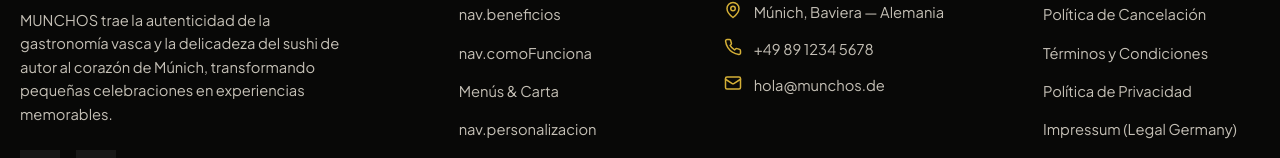
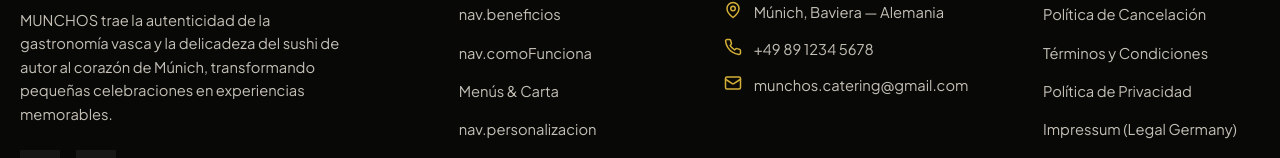
Before and after one commit to marijuanez/oskar.marijuan, a React (Vite) app in the folder Documents/MUNITXOS_PROYECT/munitxos-landing/: page / in a window 1280 px wide. Shown: the part 10064-10222 px from the top of the page. Built offline with nearby package versions, Linux system fonts and the light colour scheme; a web font is replaced by a local one.

Commit message:
Update all email references to munchos.catering@gmail.com

```diff
--- a/Documents/MUNITXOS_PROYECT/munitxos-landing/src/components/admin/AdminLogin.jsx
+++ b/Documents/MUNITXOS_PROYECT/munitxos-landing/src/components/admin/AdminLogin.jsx
@@ -44,7 +44,7 @@
             <input
               type="email"
               required
-              placeholder="propietario@munchos.de"
+              placeholder="munchos.catering@gmail.com"
               value={email}
               onChange={(e) => setEmail(e.target.value)}
             />
@@ -74,7 +74,7 @@
             <button
               type="button"
               className="btn btn-secondary btn-sm"
-              onClick={() => handleQuickLogin('owner@munchos.de', 'owner')}
+              onClick={() => handleQuickLogin('munchos.catering@gmail.com', 'owner')}
             >
               <ShieldCheck size={16} className="icon-cyan" />
               <span>Acceso Owner (Propietario)</span>
@@ -83,7 +83,7 @@
             <button
               type="button"
               className="btn btn-secondary btn-sm"
-              onClick={() => handleQuickLogin('staff@munchos.de', 'staff')}
+              onClick={() => handleQuickLogin('munchos.catering@gmail.com', 'staff')}
             >
               <User size={16} />
               <span>Acceso Staff (Personal)</span>
--- a/Documents/MUNITXOS_PROYECT/munitxos-landing/src/components/admin/UserManagement.jsx
+++ b/Documents/MUNITXOS_PROYECT/munitxos-landing/src/components/admin/UserManagement.jsx
@@ -77,7 +77,7 @@
             <input
               type="email"
               required
-              placeholder="marcos@munchos.de"
+              placeholder="munchos.catering@gmail.com"
               value={email}
               onChange={(e) => setEmail(e.target.value)}
             />
--- a/Documents/MUNITXOS_PROYECT/munitxos-landing/src/content/de.json
+++ b/Documents/MUNITXOS_PROYECT/munitxos-landing/src/content/de.json
@@ -327,7 +327,7 @@
     "contact": "Kontakt & Reservierung",
     "address": "München, Bayern — Deutschland",
     "phone": "+49 89 1234 5678",
-    "email": "hola@munchos.de",
+    "email": "munchos.catering@gmail.com",
     "copyright": "© 2026 MUNCHOS. Alle Rechte vorbehalten. Catering Boutique in München.",
     "admin": "Inhaber / Admin-Zugang"
   },
--- a/Documents/MUNITXOS_PROYECT/munitxos-landing/src/content/en.json
+++ b/Documents/MUNITXOS_PROYECT/munitxos-landing/src/content/en.json
@@ -327,7 +327,7 @@
     "contact": "Contact & Bookings",
     "address": "Munich, Bavaria — Germany",
     "phone": "+49 89 1234 5678",
-    "email": "hola@munchos.de",
+    "email": "munchos.catering@gmail.com",
     "copyright": "© 2026 MUNCHOS. All rights reserved. Boutique Catering in Munich.",
     "admin": "Owner / Admin Access"
   },
--- a/Documents/MUNITXOS_PROYECT/munitxos-landing/src/content/es.json
+++ b/Documents/MUNITXOS_PROYECT/munitxos-landing/src/content/es.json
@@ -327,7 +327,7 @@
     "contact": "Contacto & Reservas",
     "address": "Múnich, Baviera — Alemania",
     "phone": "+49 89 1234 5678",
-    "email": "hola@munchos.de",
+    "email": "munchos.catering@gmail.com",
     "copyright": "© 2026 MUNCHOS. Todos los derechos reservados. Catering Boutique en Múnich.",
     "admin": "Acceso Propietario / Admin"
   },
--- a/Documents/MUNITXOS_PROYECT/munitxos-landing/src/content/legalContent.js
+++ b/Documents/MUNITXOS_PROYECT/munitxos-landing/src/content/legalContent.js
@@ -6,8 +6,8 @@
       lastUpdated: "Última actualización: 18 de Septiembre de 2026",
       entity: "Munchos Catering",
       address: "Gräfstr. 28, 81241 Múnich, Alemania",
-      contactOps: "operations@munchos.com",
-      contactPrivacy: "oskar@munchos.com",
+      contactOps: "munchos.catering@gmail.com",
+      contactPrivacy: "munchos.catering@gmail.com",
       jurisdiction: "Tribunales de Múnich, Alemania",
       supervisoryAuthority: "Bayerisches Landesamt für Datenschutzaufsicht (BayLDA)"
     },
@@ -53,7 +53,7 @@
       ],
       chefGuaranteeTitle: "5. Garantía de Cancelación por Parte del Chef / Munchos",
       chefGuaranteeText: "En el caso extraordinario e improbable de que Munchos o el chef asignado deban cancelar la prestación del servicio por causas de fuerza mayor imprevistas (enfermedad grave o accidentes), se reembolsará el 100% de los importes abonados en un plazo máximo de 48 horas habiles. Adicionalmente, asistiremos sin coste en la reubicación con caterings asociados de alta gama en Múnich.",
-      contactNote: "Para solicitar una cancelación o modificación, envía un correo electrónico formal a operations@munchos.com indicando tu número de reserva y fecha del evento."
+      contactNote: "Para solicitar una cancelación o modificación, envía un correo electrónico formal a munchos.catering@gmail.com indicando tu número de reserva y fecha del evento."
     },
     terms: {
       title: "Términos y Condiciones Generales de Contratación (AGB)",
@@ -72,7 +72,7 @@
         },
         {
           heading: "4. Plazo de Reclamaciones y Calidad del Servicio",
-          content: "La satisfacción del cliente es nuestro pilar fundamental. Cualquier discrepancia, defecto aparente en los platos o falta de cantidad debe ser comunicada inmediatamente durante el evento o por escrito en un plazo máximo de 48 horas posteriores a la finalización del servicio a operations@munchos.com. Transcurrido este plazo de 48h, los servicios se considerarán prestados a entera conformidad."
+          content: "La satisfacción del cliente es nuestro pilar fundamental. Cualquier discrepancia, defecto aparente en los platos o falta de cantidad debe ser comunicada inmediatamente durante el evento o por escrito en un plazo máximo de 48 horas posteriores a la finalización del servicio a munchos.catering@gmail.com. Transcurrido este plazo de 48h, los servicios se considerarán prestados a entera conformidad."
         },
         {
           heading: "5. Responsabilidad e Instalaciones en la Ubicación",
@@ -90,7 +90,7 @@
       sections: [
         {
           heading: "1. Responsable del Tratamiento de Datos",
-          content: "El responsable del tratamiento de los datos recabados en esta plataforma web es:\n\nMunchos Catering\nGräfstr. 28, 81241 Múnich, Alemania\nCorreo electrónico de privacidad: oskar@munchos.com"
+          content: "El responsable del tratamiento de los datos recabados en esta plataforma web es:\n\nMunchos Catering\nGräfstr. 28, 81241 Múnich, Alemania\nCorreo electrónico de privacidad: munchos.catering@gmail.com"
         },
         {
           heading: "2. Datos Recabados y Finalidad del Tratamiento",
@@ -121,7 +121,7 @@
         },
         {
           heading: "6. Derechos del Usuario (ARCO / RGPD)",
-          content: "Tienes derecho en cualquier momento a solicitar acceso a tus datos personales, su rectificación, supresión ('derecho al olvido'), limitación del tratamiento, portabilidad de los datos y a oponerte al tratamiento. Puedes ejercer estos derechos enviando una solicitud formal a oskar@munchos.com."
+          content: "Tienes derecho en cualquier momento a solicitar acceso a tus datos personales, su rectificación, supresión ('derecho al olvido'), limitación del tratamiento, portabilidad de los datos y a oponerte al tratamiento. Puedes ejercer estos derechos enviando una solicitud formal a munchos.catering@gmail.com."
         },
         {
           heading: "7. Autoridad de Control Competente",
@@ -138,8 +138,8 @@
       lastUpdated: "Zuletzt aktualisiert: 18. September 2026",
       entity: "Munchos Catering",
       address: "Gräfstr. 28, 81241 München, Deutschland",
-      contactOps: "operations@munchos.com",
-      contactPrivacy: "oskar@munchos.com",
+      contactOps: "munchos.catering@gmail.com",
+      contactPrivacy: "munchos.catering@gmail.com",
       jurisdiction: "Gerichtsstand München, Deutschland",
       supervisoryAuthority: "Bayerisches Landesamt für Datenschutzaufsicht (BayLDA)"
     },
@@ -185,7 +185,7 @@
       ],
       chefGuaranteeTitle: "5. Ausfallgarantie bei Stornierung durch Munchos / den Chefkoch",
       chefGuaranteeText: "Sollte Munchos oder der zugewiesene Koch den Service aufgrund unvorhersehbarer höherer Gewalt (schwere Krankheit oder Unfall) stornieren müssen, werden 100% der gezahlten Beträge innerhalb von 48 Werktagsstunden zurückerstattet. Zudem unterstützen wir Sie kostenfrei bei der Vermittlung an ein Partner-Catering im Premium-Segment in München.",
-      contactNote: "Um eine Stornierung oder Änderung zu beantragen, senden Sie bitte eine formelle E-Mail an operations@munchos.com unter Angabe Ihrer Buchungsnummer und des Event-Datums."
+      contactNote: "Um eine Stornierung oder Änderung zu beantragen, senden Sie bitte eine formelle E-Mail an munchos.catering@gmail.com unter Angabe Ihrer Buchungsnummer und des Event-Datums."
     },
     terms: {
       title: "Allgemeine Geschäftsbedingungen (AGB)",
@@ -204,7 +204,7 @@
         },
         {
           heading: "4. Reklamationsfrist und Qualitätsstandards",
-          content: "Ihre Zufriedenheit ist unser höchstes Anliegen. Etwaige Beanstandungen hinsichtlich Qualität oder Menge müssen unverzüglich während der Veranstaltung oder schriftlich binnen 48 Stunden nach Eventende an operations@munchos.com mitgeteilt werden. Nach Ablauf von 48 Stunden gilt die Leistung als ordnungsgemäß erbracht."
+          content: "Ihre Zufriedenheit ist unser höchstes Anliegen. Etwaige Beanstandungen hinsichtlich Qualität oder Menge müssen unverzüglich während der Veranstaltung oder schriftlich binnen 48 Stunden nach Eventende an munchos.catering@gmail.com mitgeteilt werden. Nach Ablauf von 48 Stunden gilt die Leistung als ordnungsgemäß erbracht."
         },
         {
           heading: "5. Haftung und Pflichten am Veranstaltungsort",
@@ -222,7 +222,7 @@
       sections: [
         {
           heading: "1. Verantwortlicher für die Datenverarbeitung",
-          content: "Verantwortlicher im Sinne der DSGVO ist:\n\nMunchos Catering\nGräfstr. 28, 81241 München, Deutschland\nE-Mail für Datenschutz: oskar@munchos.com"
+          content: "Verantwortlicher im Sinne der DSGVO ist:\n\nMunchos Catering\nGräfstr. 28, 81241 München, Deutschland\nE-Mail für Datenschutz: munchos.catering@gmail.com"
         },
         {
           heading: "2. Erhobene Daten und Verarbeitungszwecke",
@@ -253,7 +253,7 @@
         },
         {
           heading: "6. Rechte der betroffenen Personen (Betroffenenrechte)",
-          content: "Sie haben jederzeit das Recht auf Auskunft, Berichtigung, Löschung ('Recht auf Vergessenwerden'), Einschränkung der Verarbeitung, Datenübertragbarkeit sowie Widerspruch gegen die Verarbeitung. Wenden Sie sich hierzu an oskar@munchos.com."
+          content: "Sie haben jederzeit das Recht auf Auskunft, Berichtigung, Löschung ('Recht auf Vergessenwerden'), Einschränkung der Verarbeitung, Datenübertragbarkeit sowie Widerspruch gegen die Verarbeitung. Wenden Sie sich hierzu an munchos.catering@gmail.com."
         },
         {
           heading: "7. Zuständige Aufsichtsbehörde",
@@ -270,8 +270,8 @@
       lastUpdated: "Last updated: September 18, 2026",
       entity: "Munchos Catering",
       address: "Gräfstr. 28, 81241 Munich, Germany",
-      contactOps: "operations@munchos.com",
-      contactPrivacy: "oskar@munchos.com",
+      contactOps: "munchos.catering@gmail.com",
+      contactPrivacy: "munchos.catering@gmail.com",
       jurisdiction: "Courts of Munich, Germany",
       supervisoryAuthority: "Bayerisches Landesamt für Datenschutzaufsicht (BayLDA)"
     },
@@ -317,7 +317,7 @@
       ],
       chefGuaranteeTitle: "5. Cancellation Guarantee by Munchos / Chef",
       chefGuaranteeText: "In the unlikely event that Munchos or the assigned chef must cancel due to unforeseen force majeure (severe illness or accident), a 100% full refund of all payments will be issued within 48 business hours. Additionally, we will assist free of charge in transferring your booking to a high-end partner catering company in Munich.",
-      contactNote: "To request a cancellation or date change, please send a formal email to operations@munchos.com with your booking ID and event date."
+      contactNote: "To request a cancellation or date change, please send a formal email to munchos.catering@gmail.com with your booking ID and event date."
     },
     terms: {
       title: "Terms and Conditions of Service (AGB)",
@@ -336,7 +336,7 @@
         },
         {
           heading: "4. 48-Hour Claim Window & Quality Guarantee",
-          content: "Client satisfaction is our main priority. Any issue or claim regarding food quality or service quantity must be reported during the event or in writing within 48 hours following the event end to operations@munchos.com. After 48 hours, services are deemed accepted in full."
+          content: "Client satisfaction is our main priority. Any issue or claim regarding food quality or service quantity must be reported during the event or in writing within 48 hours following the event end to munchos.catering@gmail.com. After 48 hours, services are deemed accepted in full."
         },
         {
           heading: "5. Venue Requirements & Liability",
@@ -354,7 +354,7 @@
       sections: [
         {
           heading: "1. Data Controller Information",
-          content: "The controller responsible for processing data on this website is:\n\nMunchos Catering\nGräfstr. 28, 81241 Munich, Germany\nPrivacy Email: oskar@munchos.com"
+          content: "The controller responsible for processing data on this website is:\n\nMunchos Catering\nGräfstr. 28, 81241 Munich, Germany\nPrivacy Email: munchos.catering@gmail.com"
         },
         {
           heading: "2. Collected Data & Purpose of Processing",
@@ -385,7 +385,7 @@
         },
         {
           heading: "6. User Rights under GDPR",
-          content: "You have the right at any time to request access, rectification, erasure ('right to be forgotten'), restriction of processing, data portability, and object to processing. Contact oskar@munchos.com."
+          content: "You have the right at any time to request access, rectification, erasure ('right to be forgotten'), restriction of processing, data portability, and object to processing. Contact munchos.catering@gmail.com."
         },
         {
           heading: "7. Lead Supervisory Authority",
--- a/Documents/MUNITXOS_PROYECT/munitxos-landing/src/context/AuthContext.jsx
+++ b/Documents/MUNITXOS_PROYECT/munitxos-landing/src/context/AuthContext.jsx
@@ -8,13 +8,13 @@
 // Default Accounts
 const INITIAL_USERS = [
   {
-    email: 'owner@munchos.de',
+    email: 'munchos.catering@gmail.com',
     password: 'owner',
     name: 'Oskar Marijuan (Owner)',
     role: 'owner'
   },
   {
-    email: 'staff@munchos.de',
+    email: 'munchos.catering@gmail.com',
     password: 'staff',
     name: 'MUNCHOS Equipo Staff',
     role: 'staff'
```
